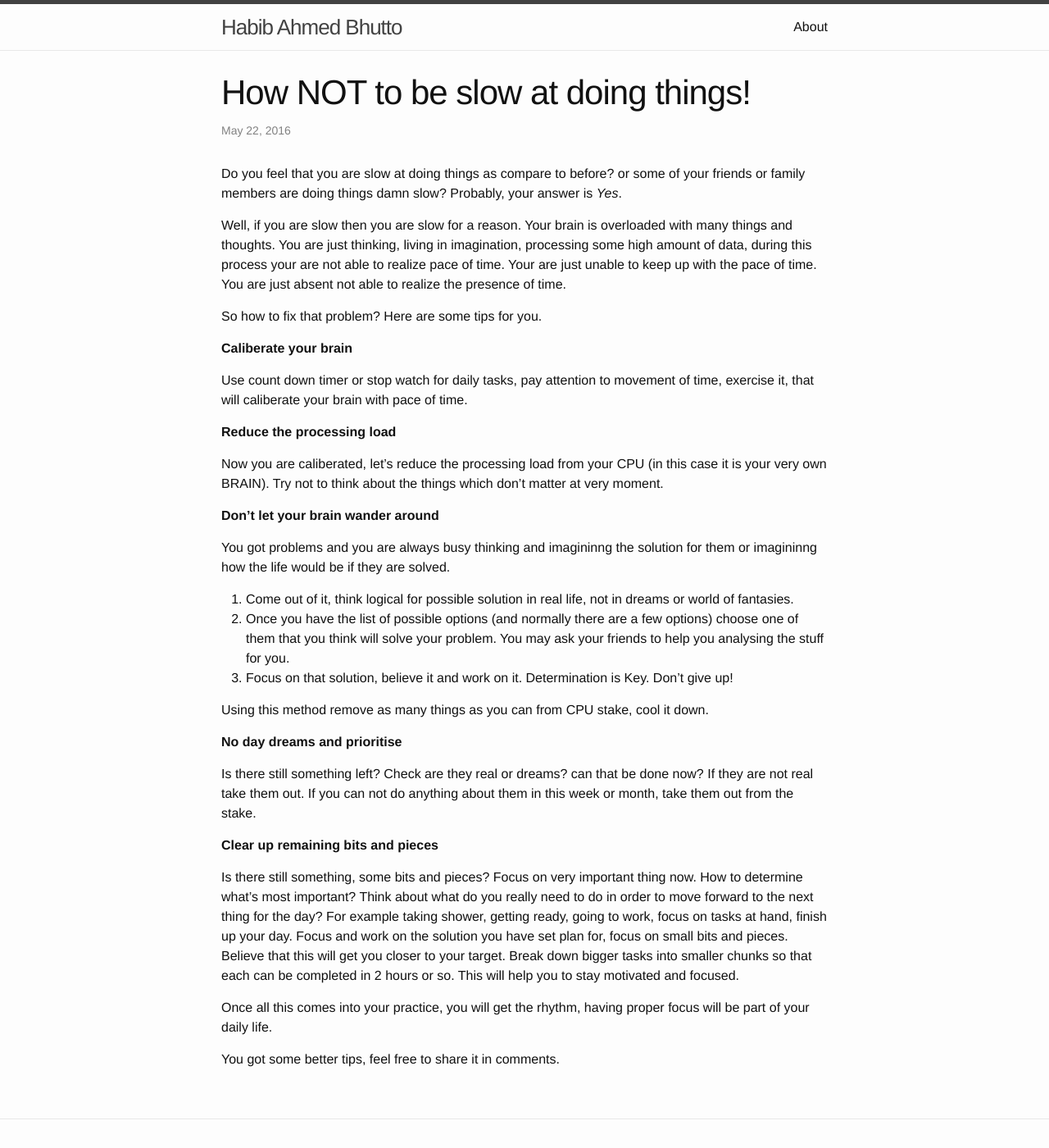
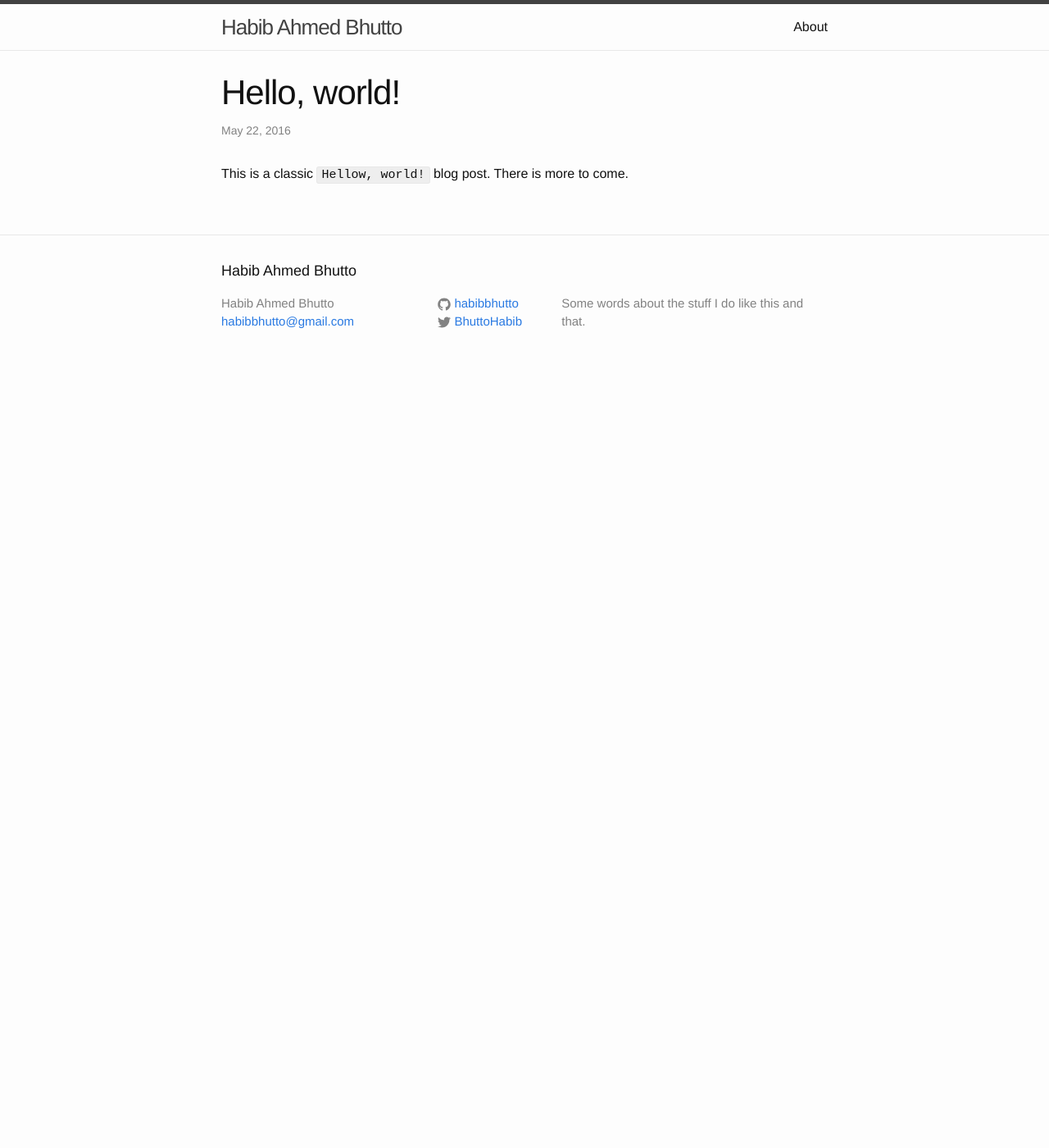
Before and after one commit to habibbhutto/habibbhutto.github.io, a Jekyll site: the page built from _posts/2016-05-23-How-not-to-be-slow-at-doing-things.markdown, in a window 1280 px wide and 1400 px high. Shown: the whole window at 82% size. Built offline with Jekyll 4.4.1, drawn with Linux system fonts in a browser that asks for light colours.

Commit message:
update hello world blog post

```diff
--- a/_posts/2016-05-23-How-not-to-be-slow-at-doing-things.markdown
+++ b/_posts/2016-05-23-How-not-to-be-slow-at-doing-things.markdown
@@ -1,43 +1,8 @@
 ---
 layout: post
-title:  "How NOT to be slow at doing things!"
+title:  "Hello, world!"
 date:   2016-05-23 02:00:32 +0800
-categories: productivity
+categories: notes
 ---
-Do you feel that you are slow at doing things as compare to before? or some of your friends or family members are doing things damn slow?
-Probably, your answer is *Yes*.
 
-Well, if you are slow then you are slow for a reason. Your brain is overloaded with many things and thoughts. You are just thinking, living in imagination, processing some high amount of data, during this process your are not able to realize pace of time. Your are just unable to keep up with the pace of time. You are just absent not able to realize the presence of time.
-
-So how to fix that problem? Here are some tips for you.
-
-**Caliberate your brain**
-
-Use count down timer or stop watch for daily tasks, pay attention to movement of time, exercise it, that will caliberate your brain with pace of time.
-
-**Reduce the processing load**
-
-Now you are caliberated, let's reduce the processing load from your CPU (in this case it is your very own BRAIN). Try not to think about the things which don't matter at very moment.
-
-**Don't let your brain wander around**
-
-You got problems and you are always busy thinking and imagininng the solution for them or imagininng how the life would be if they are solved.
-
-1. Come out of it, think logical for possible solution in real life, not in dreams or world of fantasies.
-2. Once you have the list of possible options (and normally there are a few options) choose one of them that you think will solve your problem. You may ask your friends to help you analysing the stuff for you.
-3. Focus on that solution, believe it and work on it. Determination is Key. Don't give up!
-
-Using this method remove as many things as you can from CPU stake, cool it down.
-
-**No day dreams and prioritise**
-
-Is there still something left? Check are they real or dreams? can that be done now? If they are not real take them out. If you can not do anything about them in this week or month, take them out from the stake.
-
-**Clear up remaining bits and pieces**
-
-Is there still something, some bits and pieces? Focus on very important thing now.
-How to determine what's most important? Think about what do you really need to do in order to move forward to the next thing for the day? For example taking shower, getting ready, going to work, focus on tasks at hand, finish up your day. Focus and work on the solution you have set plan for, focus on small bits and pieces. Believe that this will get you closer to your target. Break down bigger tasks into smaller chunks so that each can be completed in 2 hours or so. This will help you to stay motivated and focused.
-
-Once all this comes into your practice, you will get the rhythm, having proper focus will be part of your daily life.
-
-You got some better tips, feel free to share it in comments.
+This is a classic `Hellow, world!` blog post. There is more to come.
```
